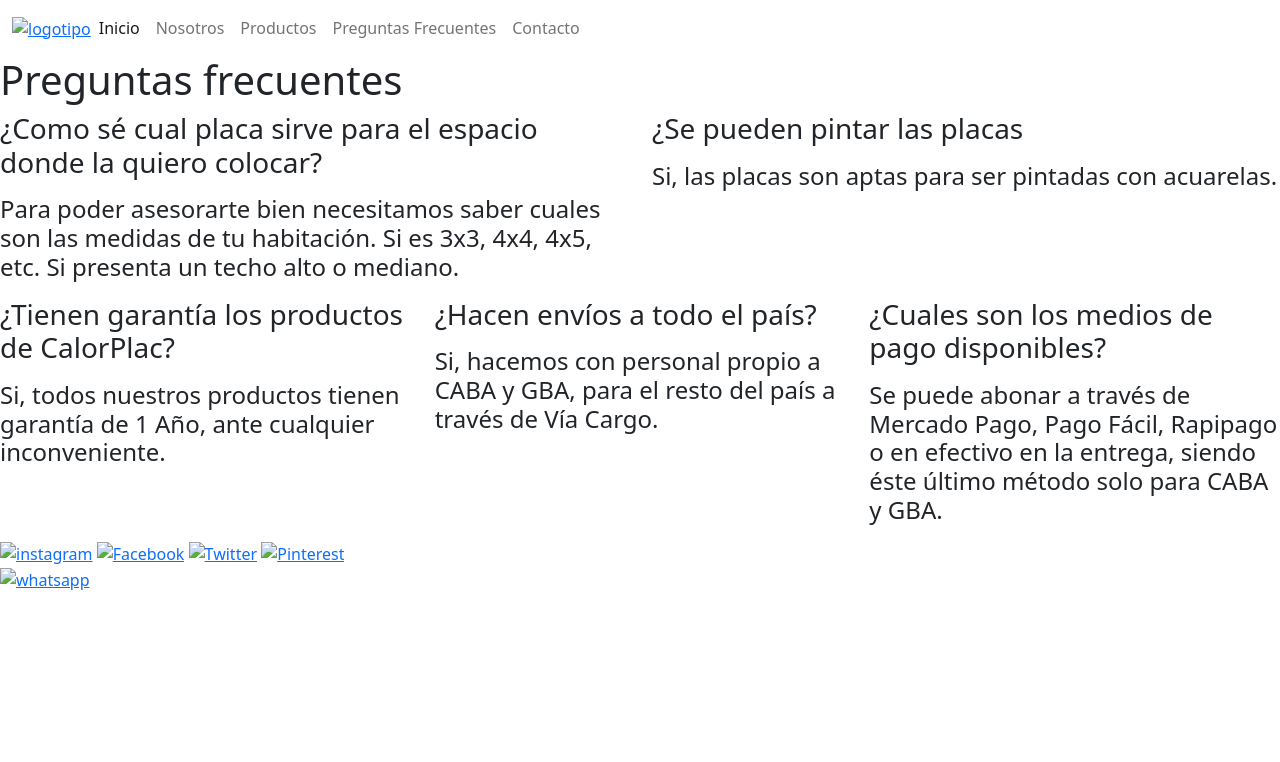
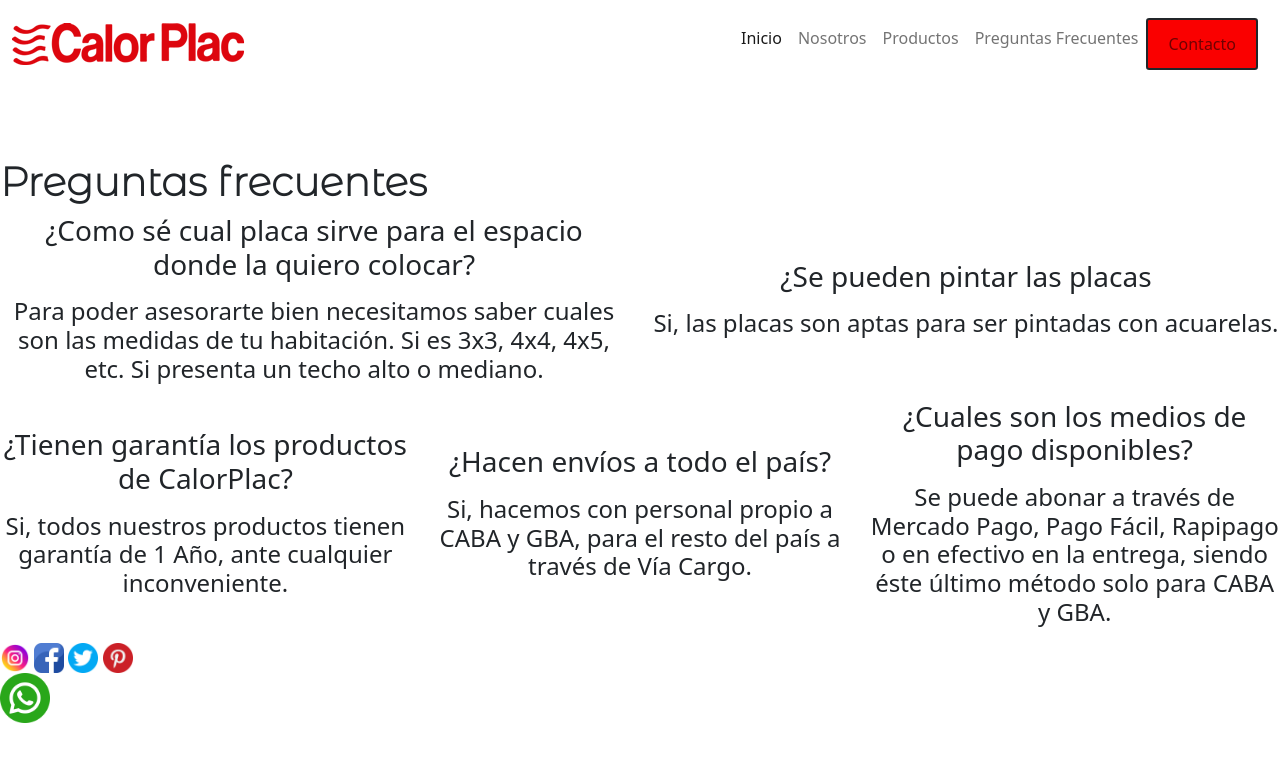
Before and after one commit to nicpaoli/DistribuidoraCalorPlac, a plain HTML site: page Root/pages/questions.html in a window 1280 px wide. Drawn offline with nearby package versions, Linux system fonts and the light colour scheme; files that its build step writes are made by us from their sources; the site is published under a folder, as on GitHub Pages, so addresses that start at the root find nothing; a web font is replaced by a local one.

Commit message:
Corrección 2 de rutas

```diff
--- a/Root/pages/questions.html
+++ b/Root/pages/questions.html
@@ -8,7 +8,7 @@
     <link href="https://cdn.jsdelivr.net/npm/bootstrap@5.2.0-beta1/dist/css/bootstrap.min.css" rel="stylesheet" integrity="sha384-0evHe/X+R7YkIZDRvuzKMRqM+OrBnVFBL6DOitfPri4tjfHxaWutUpFmBp4vmVor" crossorigin="anonymous">
     <link rel="shortcut icon" href="../images/favicon.ico"">
     <link href="https://fonts.googleapis.com/css2?family=Montserrat+Alternates:wght@200&family=Playfair+Display:ital,wght@0,400;1,700&family=Poppins:wght@300&display=swap" rel="stylesheet">
-    <link rel="stylesheet" href="/Root/scss/style.css">
+    <link rel="stylesheet" href="../scss/style.css">
 </head>
 
 <body>
@@ -16,7 +16,7 @@
   <header>
     <nav class="navbar navbar-expand-lg">
       <div class="container-fluid header__contenedor">
-        <a class="logo-calorplac" href="/index.html"><img src="/Root/images/calorplaclogo.png" alt="logotipo"></a>
+        <a class="logo-calorplac" href="/index.html"><img src="../images/calorplaclogo.png" alt="logotipo"></a>
         <button class="navbar-toggler" type="button" data-bs-toggle="collapse" data-bs-target="#navbarNav" aria-controls="navbarNav" aria-expanded="false" aria-label="Toggle navigation">
           <span class="navbar-toggler-icon"></span>
         </button>
@@ -26,16 +26,16 @@
               <a class="nav-link active" aria-current="page" href="/index.html">Inicio</a>
             </li>
             <li class="nav-item">
-              <a class="nav-link" href="/Root/pages/us.html">Nosotros</a>
+              <a class="nav-link" href="us.html">Nosotros</a>
             </li>
             <li class="nav-item">
-              <a class="nav-link" href="/Root/pages/products.html">Productos</a>
+              <a class="nav-link" href="products.html">Productos</a>
             </li>
             <li class="nav-item">
-              <a class="nav-link" href="/Root/pages/questions.html">Preguntas Frecuentes</a>
+              <a class="nav-link" href="questions.html">Preguntas Frecuentes</a>
             </li>
             <li class="nav-item">
-              <a class="nav-link" href="/Root/pages/contact.html">Contacto</a>
+              <a class="nav-link" href="contact.html">Contacto</a>
             </li>
 
           </ul>
@@ -111,13 +111,13 @@
   <div class="contenedorNegro">
       <!-- iconos de redes sociales y whatsapp -->
   <div class="redes">
-          <a href="https://instagram.com" class="redes"><img src="/Root/images/instagram.png" alt="instagram" width="30"></a>
-          <a href="https://facebook.com" class="redes"><img src="/Root/images/facebook.png" alt="Facebook" width="30"></a>
-          <a href="https://twitter.com" class="redes"><img src="/Root/images/gorjeo.png" alt="Twitter" width="30"></a>
-          <a href="https://pinterest.com" class="redes"><img src="/Root/images/pinterest.png" alt="Pinterest" width="30"></a>
+          <a href="https://instagram.com" class="redes"><img src="../images/instagram.png" alt="instagram" width="30"></a>
+          <a href="https://facebook.com" class="redes"><img src="../images/facebook.png" alt="Facebook" width="30"></a>
+          <a href="https://twitter.com" class="redes"><img src="../images/gorjeo.png" alt="Twitter" width="30"></a>
+          <a href="https://pinterest.com" class="redes"><img src="../images/pinterest.png" alt="Pinterest" width="30"></a>
   </div>
   <div class="wsp">
-          <a href="https://api.whatsapp.com/send?phone=[+549][1123181902]" class="redes2"><img src="/Root/images/whatsapp.png" alt="whatsapp" width="50"></a>
+          <a href="https://api.whatsapp.com/send?phone=[+549][1123181902]" class="redes2"><img src="../images/whatsapp.png" alt="whatsapp" width="50"></a>
   </div>
   </div>
   </footer>
```
Also changed, not shown: Root/pages/contact.html (+10 -10 lines), Root/pages/products.html (+10 -10 lines), Root/pages/us.html (+7 -7 lines).
